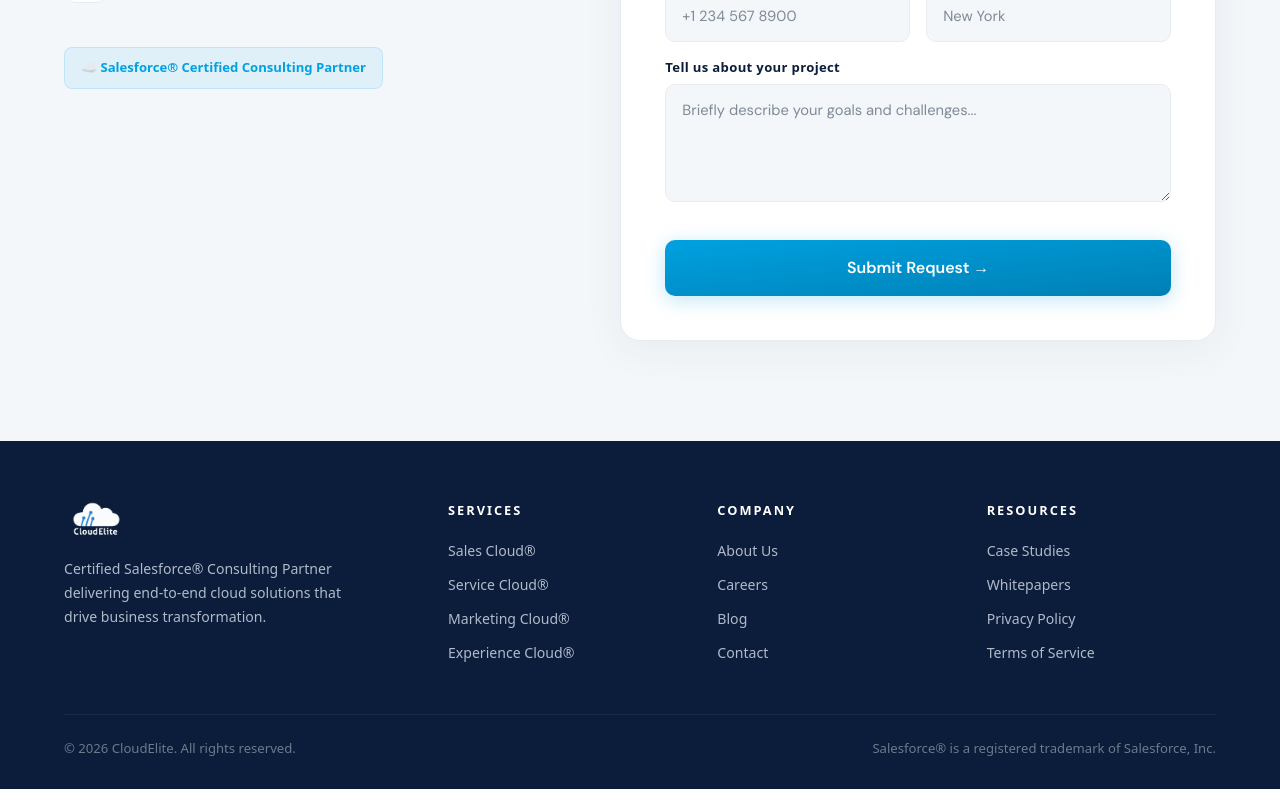
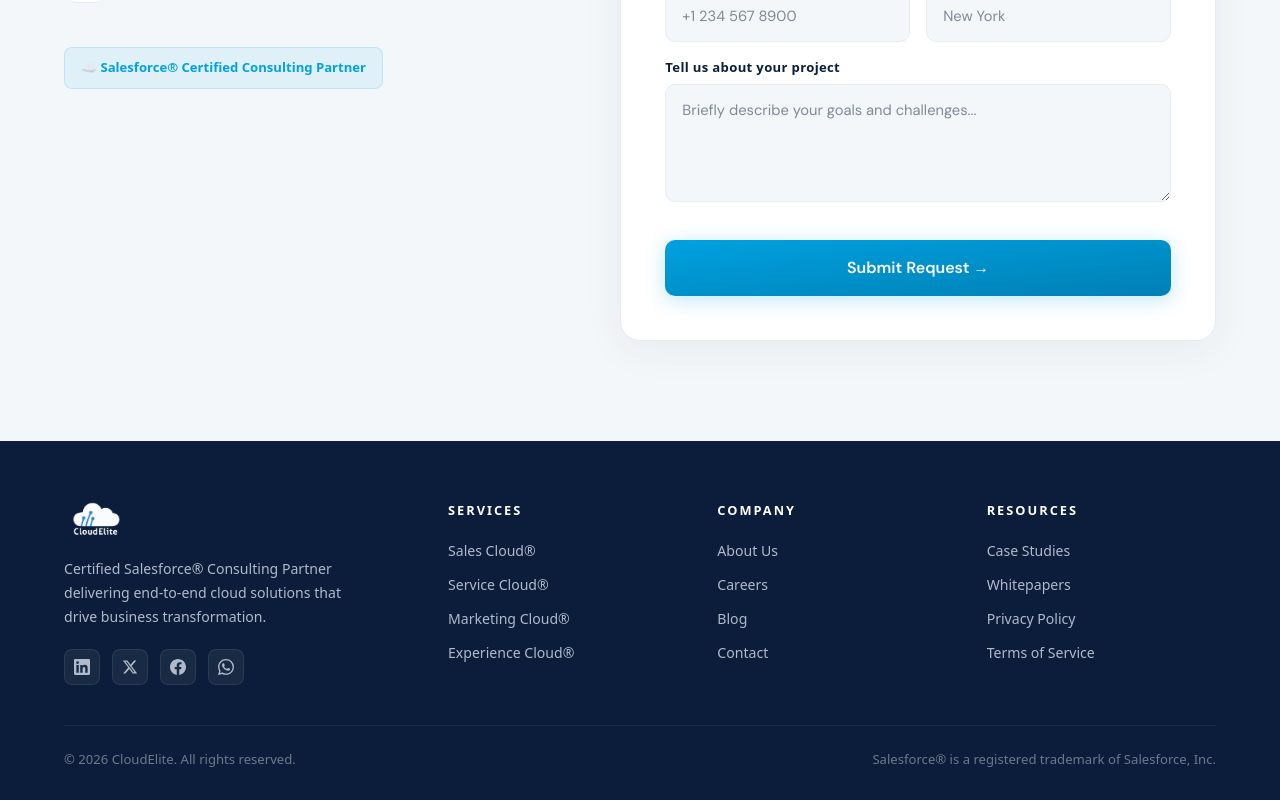
Before and after one commit to accezcloud-sketch/CloudEliteSite, a Next.js app: page / in a window 1280 px wide. Shown: the part 3223-4023 px from the top of the page. Built offline with nearby package versions, Linux system fonts and the light colour scheme.

Commit message:
social links

```diff
--- a/src/components/Footer.tsx
+++ b/src/components/Footer.tsx
@@ -11,10 +11,56 @@
             <a href="#" className="flex items-center gap-2.5 no-underline mb-4">
               <Image src="/logo.png" alt="CloudElite logo" width={140} height={40} className="h-10 w-auto" />
             </a>
-            <p className="text-[0.88rem] leading-[1.7] max-w-[300px]">
+            <p className="text-[0.88rem] leading-[1.7] max-w-[300px] mb-5">
               Certified Salesforce® Consulting Partner delivering end-to-end
               cloud solutions that drive business transformation.
             </p>
+            <div className="flex items-center gap-3">
+              <a
+                href="https://www.linkedin.com/company/cloudelite"
+                target="_blank"
+                rel="noopener noreferrer"
+                className="w-9 h-9 rounded-lg bg-white/[0.06] border border-white/[0.08] flex items-center justify-center transition-all duration-300 hover:bg-sf-blue/20 hover:border-sf-blue/30"
+                aria-label="LinkedIn"
+              >
+                <svg className="w-4 h-4 text-gray-300" fill="currentColor" viewBox="0 0 24 24">
+                  <path d="M20.447 20.452h-3.554v-5.569c0-1.328-.027-3.037-1.852-3.037-1.853 0-2.136 1.445-2.136 2.939v5.667H9.351V9h3.414v1.561h.046c.477-.9 1.637-1.85 3.37-1.85 3.601 0 4.267 2.37 4.267 5.455v6.286zM5.337 7.433a2.062 2.062 0 01-2.063-2.065 2.064 2.064 0 112.063 2.065zm1.782 13.019H3.555V9h3.564v11.452zM22.225 0H1.771C.792 0 0 .774 0 1.729v20.542C0 23.227.792 24 1.771 24h20.451C23.2 24 24 23.227 24 22.271V1.729C24 .774 23.2 0 22.222 0h.003z" />
+                </svg>
+              </a>
+              <a
+                href="https://x.com/Cloud_Elite"
+                target="_blank"
+                rel="noopener noreferrer"
+                className="w-9 h-9 rounded-lg bg-white/[0.06] border border-white/[0.08] flex items-center justify-center transition-all duration-300 hover:bg-sf-blue/20 hover:border-sf-blue/30"
+                aria-label="X (Twitter)"
+              >
+                <svg className="w-4 h-4 text-gray-300" fill="currentColor" viewBox="0 0 24 24">
+                  <path d="M18.244 2.25h3.308l-7.227 8.26 8.502 11.24H16.17l-5.214-6.817L4.99 21.75H1.68l7.73-8.835L1.254 2.25H8.08l4.713 6.231zm-1.161 17.52h1.833L7.084 4.126H5.117z" />
+                </svg>
+              </a>
+              <a
+                href="https://www.facebook.com/profile.php?id=100066729921541"
+                target="_blank"
+                rel="noopener noreferrer"
+                className="w-9 h-9 rounded-lg bg-white/[0.06] border border-white/[0.08] flex items-center justify-center transition-all duration-300 hover:bg-sf-blue/20 hover:border-sf-blue/30"
+                aria-label="Facebook"
+              >
+                <svg className="w-4 h-4 text-gray-300" fill="currentColor" viewBox="0 0 24 24">
+                  <path d="M24 12.073c0-6.627-5.373-12-12-12s-12 5.373-12 12c0 5.99 4.388 10.954 10.125 11.854v-8.385H7.078v-3.47h3.047V9.43c0-3.007 1.792-4.669 4.533-4.669 1.312 0 2.686.235 2.686.235v2.953H15.83c-1.491 0-1.956.925-1.956 1.874v2.25h3.328l-.532 3.47h-2.796v8.385C19.612 23.027 24 18.062 24 12.073z" />
+                </svg>
+              </a>
+              <a
+                href="https://wa.me/18444603371"
+                target="_blank"
+                rel="noopener noreferrer"
+                className="w-9 h-9 rounded-lg bg-white/[0.06] border border-white/[0.08] flex items-center justify-center transition-all duration-300 hover:bg-sf-blue/20 hover:border-sf-blue/30"
+                aria-label="WhatsApp"
+              >
+                <svg className="w-4 h-4 text-gray-300" fill="currentColor" viewBox="0 0 24 24">
+                  <path d="M17.472 14.382c-.297-.149-1.758-.867-2.03-.967-.273-.099-.471-.148-.67.15-.197.297-.767.966-.94 1.164-.173.199-.347.223-.644.075-.297-.15-1.255-.463-2.39-1.475-.883-.788-1.48-1.761-1.653-2.059-.173-.297-.018-.458.13-.606.134-.133.298-.347.446-.52.149-.174.198-.298.298-.497.099-.198.05-.371-.025-.52-.075-.149-.669-1.612-.916-2.207-.242-.579-.487-.5-.669-.51-.173-.008-.371-.01-.57-.01-.198 0-.52.074-.792.372-.272.297-1.04 1.016-1.04 2.479 0 1.462 1.065 2.875 1.213 3.074.149.198 2.096 3.2 5.077 4.487.709.306 1.262.489 1.694.625.712.227 1.36.195 1.871.118.571-.085 1.758-.719 2.006-1.413.248-.694.248-1.289.173-1.413-.074-.124-.272-.198-.57-.347m-5.421 7.403h-.004a9.87 9.87 0 01-5.031-1.378l-.361-.214-3.741.982.998-3.648-.235-.374a9.86 9.86 0 01-1.51-5.26c.001-5.45 4.436-9.884 9.888-9.884 2.64 0 5.122 1.03 6.988 2.898a9.825 9.825 0 012.893 6.994c-.003 5.45-4.437 9.884-9.885 9.884m8.413-18.297A11.815 11.815 0 0012.05 0C5.495 0 .16 5.335.157 11.892c0 2.096.547 4.142 1.588 5.945L.057 24l6.305-1.654a11.882 11.882 0 005.683 1.448h.005c6.554 0 11.89-5.335 11.893-11.893a11.821 11.821 0 00-3.48-8.413z" />
+                </svg>
+              </a>
+            </div>
           </div>
 
           {/* Services */}
```
